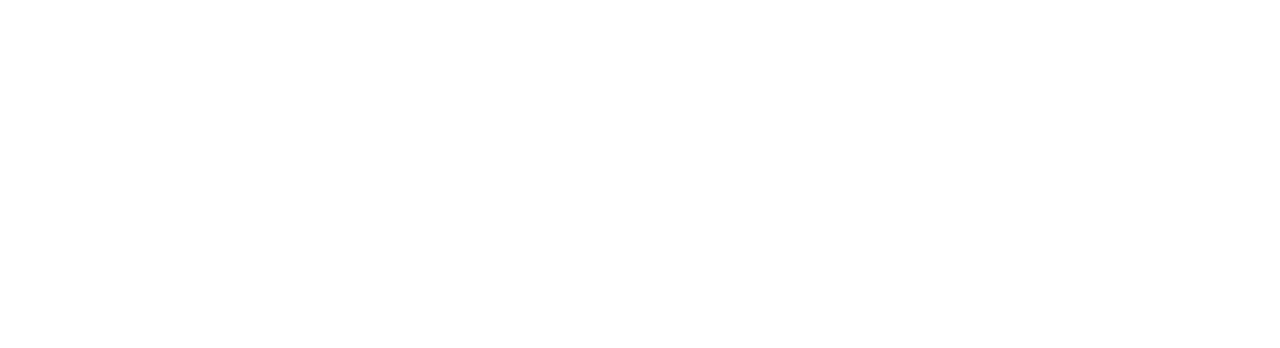
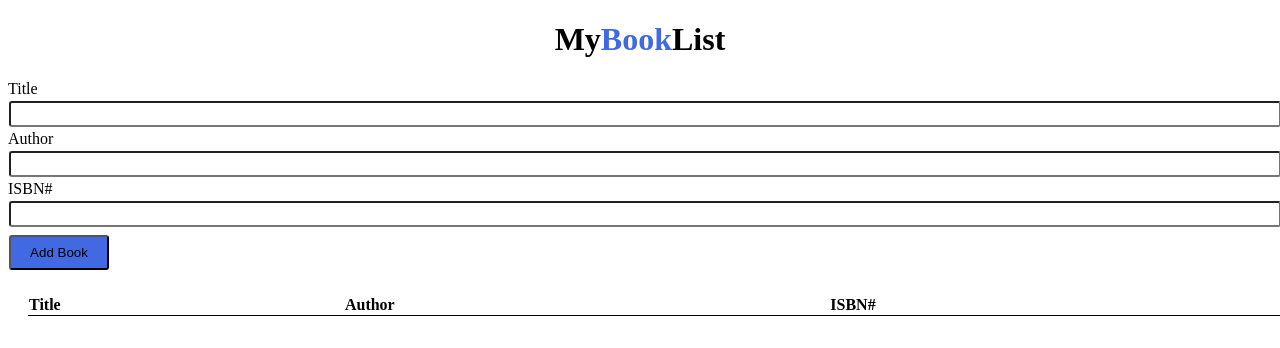
Before and after one commit to acciojob/book-list-nithinbairu, a website: page main.html in a window 1280 px wide. Drawn offline with Linux system fonts and the light colour scheme.

Commit message:
created a submission

```diff
--- a/main.html
+++ b/main.html
@@ -8,6 +8,32 @@
 
 <body>
 	<!-- the entire body must be written by student -->
+	<h1 style="text-align:center">My<span style="color: royalblue;">Book</span>List</h1>
+<div class="form-group">
+  <label class="heading" >Title</label><br>
+  <input type="text" class="input" id="title" required><br>
+
+  <label class="heading">Author</label><br>
+  <input type="text" class="input" id="author" required><br>
+
+  <label class="heading">ISBN#</label><br>
+  <input type="text" class="input" id="isbn" required><br>
+
+  <button type="submit" id="submit">Add Book</button>
+</div>
+	<table class="table table-striped">
+		<thead >
+			<tr class="head">
+				<th>Title</th>
+				<th>Author</th>
+				<th>ISBN#</th>
+				<th></th>
+			</tr>
+		</thead>
+		<tbody class="tbody">
+
+		</tbody>
+	</table>
     <script type="text/javascript" src="./script.js">
 </script>
 
--- a/script.js
+++ b/script.js
@@ -1 +1,31 @@
 //your JS code here. If required.
+
+document.getElementById("submit").addEventListener("click", (e) => {
+	e.preventDefault();
+	const title=document.getElementById("title").value;
+	const author=document.getElementById("author").value;
+	const isbn=document.getElementById("isbn").value;
+
+	if (!title || !author || !isbn) {
+	    alert("Please fill in all fields");
+	    return;
+  }
+
+	const tbody=document.querySelector("table tbody");
+	const row=document.createElement("tr");
+
+	row.innerHTML=`
+	<td>${title}</td>
+	<td>${author}</td>
+	<td>${isbn}</td>
+	<td><button type="button" style="background-color:red" class="delete" >X</button></td>
+	`;
+	tbody.appendChild(row);
+	document.getElementById("title").value = "";
+document.getElementById("author").value = "";
+document.getElementById("isbn").value = "";
+
+	document.querySelector(".delete").addEventListener("click",()=>{
+		row.remove();
+	})
+});
--- a/styles.css
+++ b/styles.css
@@ -1 +1,45 @@
 /*  your css code here. If applicable */
+.heading{
+	/* font-weight:bold; */
+	margin-top:2px;
+	margin-bottom:1px;
+	font-size:16px;
+}
+.input{
+	width:100%;
+	margin:3px 1px;
+	/* padding:10px; */
+	/* background-color:lightgray; */
+	font-size:17px;
+
+	border-radius:3px;
+	box-shadow:0px 0px 0px rgba(0,0,0,0.0);
+}
+#submit{
+	width:100px;
+	height:35px;
+	margin:5px 1px;
+	text-align:center;
+	border-radius:3px;
+	background-color:royalblue;
+}
+.table-striped{
+	margin:20px;
+	width:100%;
+	text-align:left;
+	/* border-top:1px solid black; */
+	border-collapse: collapse;
+}
+.table-striped thead{
+	/* margin:20px;
+	width:100%;
+	text-align:left; */
+	border-bottom:1px solid black;
+}
+.table-striped tbody{
+	background-color:#ccc;
+	/* border-bottom:1px solid black */
+}
+.table-striped tr{
+	border-bottom:1px solid black;
+}
```
